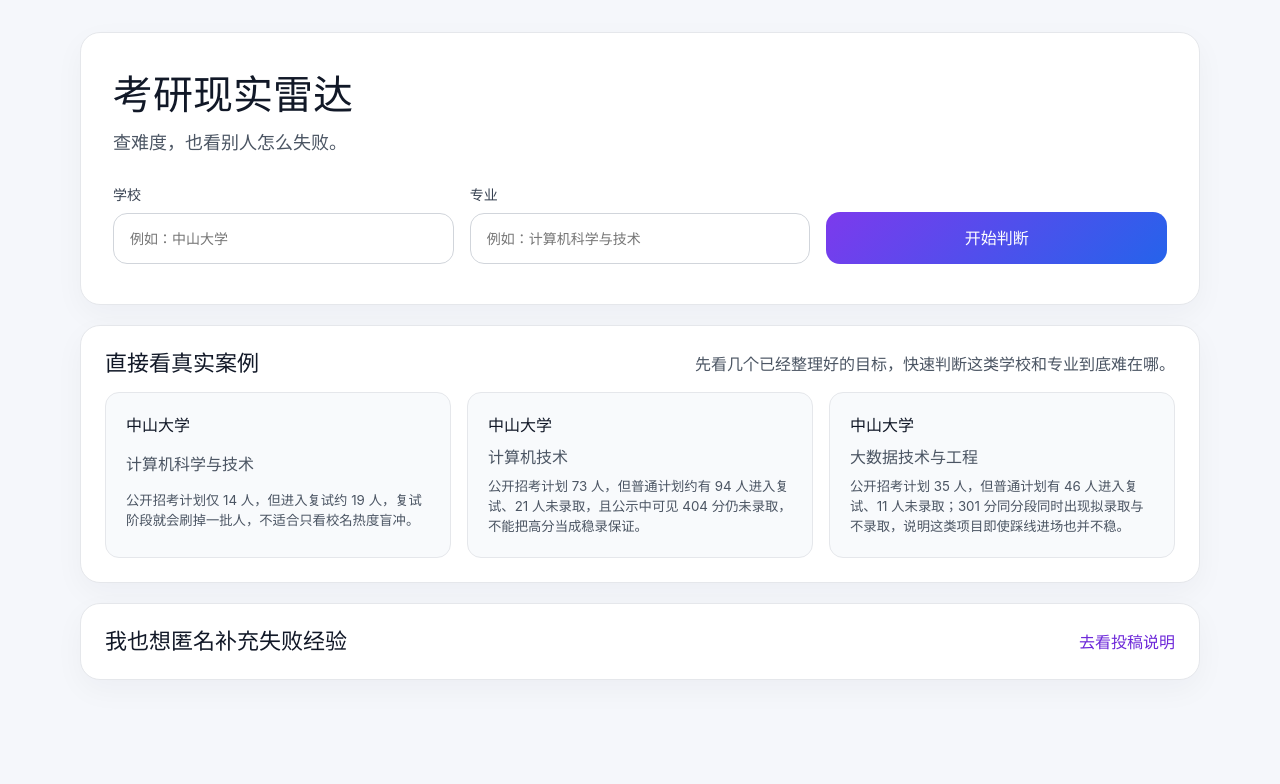
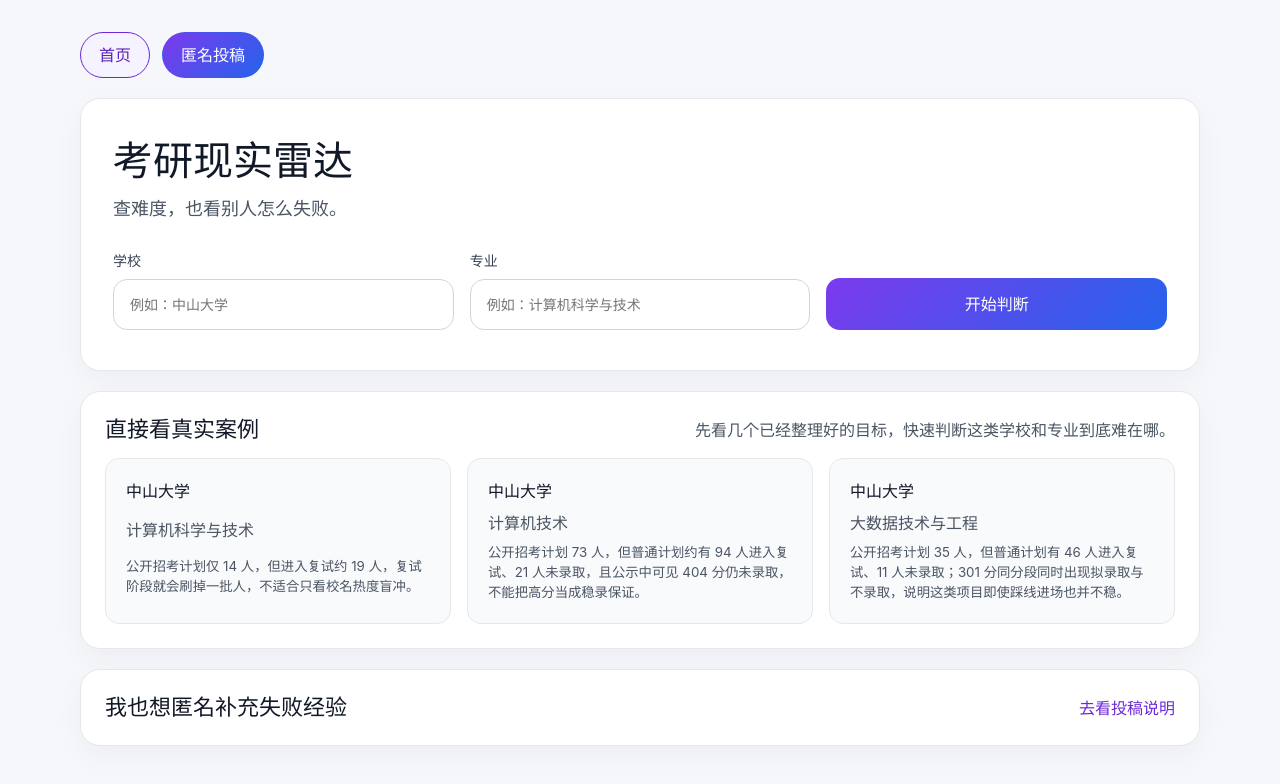
Before and after one commit to August1314/kaoyan-reality-radar-web, a React (Vite) app: page / in a window 1280 px wide. Shown: the top 784 px of the page. Built offline with nearby package versions, Linux system fonts and the light colour scheme.

Commit message:
feat(router): improve in-app navigation

```diff
--- a/src/App.css
+++ b/src/App.css
@@ -2,6 +2,53 @@
   width: min(1120px, calc(100% - 32px));
   margin: 0 auto;
   padding: 32px 0 56px;
+}
+
+.route-bar {
+  display: flex;
+  flex-wrap: wrap;
+  gap: 12px;
+  margin-bottom: 20px;
+}
+
+.route-button {
+  display: inline-flex;
+  align-items: center;
+  justify-content: center;
+  min-height: 44px;
+  padding: 10px 18px;
+  border-radius: 999px;
+  border: 1px solid #d1d5db;
+  background: #ffffff;
+  color: #374151;
+  font-weight: 600;
+  text-decoration: none;
+  transition:
+    border-color 0.2s ease,
+    box-shadow 0.2s ease,
+    transform 0.2s ease;
+}
+
+.route-button:hover {
+  border-color: #a78bfa;
+  box-shadow: 0 8px 20px rgba(109, 40, 217, 0.08);
+  transform: translateY(-1px);
+}
+
+.route-button--active {
+  border-color: #6d28d9;
+  color: #5b21b6;
+  background: #f5f3ff;
+}
+
+.route-button--primary {
+  border-color: transparent;
+  background: linear-gradient(135deg, #7c3aed, #2563eb);
+  color: #ffffff;
+}
+
+.route-button--primary.route-button--active {
+  box-shadow: 0 10px 24px rgba(37, 99, 235, 0.2);
 }
 
 .narrow-page {
--- a/src/App.tsx
+++ b/src/App.tsx
@@ -1,5 +1,6 @@
 import { BrowserRouter, Navigate, Route, Routes } from 'react-router-dom'
 import './App.css'
+import { routeLinks, routePaths } from './lib/routes'
 import { FailureDetailPage } from './pages/FailureDetailPage'
 import { HomePage } from './pages/HomePage'
 import { ResultPage } from './pages/ResultPage'
@@ -9,11 +10,11 @@
   return (
     <BrowserRouter>
       <Routes>
-        <Route path="/" element={<HomePage />} />
-        <Route path="/result/:slug" element={<ResultPage />} />
-        <Route path="/failure/:id" element={<FailureDetailPage />} />
-        <Route path="/submit" element={<SubmitPage />} />
-        <Route path="*" element={<Navigate to="/" replace />} />
+        <Route path={routePaths.home} element={<HomePage />} />
+        <Route path={routePaths.result} element={<ResultPage />} />
+        <Route path={routePaths.failure} element={<FailureDetailPage />} />
+        <Route path={routePaths.submit} element={<SubmitPage />} />
+        <Route path="*" element={<Navigate to={routeLinks.home()} replace />} />
       </Routes>
     </BrowserRouter>
   )
--- a/src/components/FailureCard.tsx
+++ b/src/components/FailureCard.tsx
@@ -1,4 +1,5 @@
 import { Link } from 'react-router-dom'
+import { routeLinks } from '../lib/routes'
 import type { FailureExperience } from '../lib/types'
 
 interface FailureCardProps {
@@ -22,7 +23,7 @@
         ))}
       </ul>
       <p>{failure.reminder}</p>
-      <Link to={`/failure/${failure.id}`} className="text-link">
+      <Link to={routeLinks.failure(failure.id)} className="text-link">
         查看详情
       </Link>
     </article>
--- /dev/null
+++ b/src/components/PageRouteBar.tsx
@@ -0,0 +1,37 @@
+import { NavLink } from 'react-router-dom'
+import { routeLinks } from '../lib/routes'
+
+interface RouteAction {
+  label: string
+  to: string
+  tone?: 'default' | 'primary'
+}
+
+interface PageRouteBarProps {
+  actions: RouteAction[]
+}
+
+export function PageRouteBar({ actions }: PageRouteBarProps) {
+  return (
+    <nav className="route-bar" aria-label="页面导航">
+      {actions.map((action) => (
+        <NavLink
+          key={`${action.label}-${action.to}`}
+          to={action.to}
+          end={action.to === routeLinks.home()}
+          className={({ isActive }) =>
+            [
+              'route-button',
+              action.tone === 'primary' ? 'route-button--primary' : '',
+              isActive ? 'route-button--active' : '',
+            ]
+              .filter(Boolean)
+              .join(' ')
+          }
+        >
+          {action.label}
+        </NavLink>
+      ))}
+    </nav>
+  )
+}
--- /dev/null
+++ b/src/lib/routes.ts
@@ -0,0 +1,13 @@
+export const routePaths = {
+  home: '/',
+  result: '/result/:slug',
+  failure: '/failure/:id',
+  submit: '/submit',
+} as const
+
+export const routeLinks = {
+  home: () => routePaths.home,
+  result: (slug: string) => `/result/${encodeURIComponent(slug)}`,
+  failure: (id: string) => `/failure/${encodeURIComponent(id)}`,
+  submit: () => routePaths.submit,
+} as const
--- a/src/lib/search.ts
+++ b/src/lib/search.ts
@@ -20,6 +20,10 @@
 
 export function findProgramBySlug(slug: string) {
   return programs.find((program) => buildProgramSlug(program) === decodeURIComponent(slug)) ?? null
+}
+
+export function findProgramById(id: string) {
+  return programs.find((program) => program.id === id) ?? null
 }
 
 export function searchProgram({ school, major }: SearchInput): SearchResult {
--- a/src/pages/FailureDetailPage.tsx
+++ b/src/pages/FailureDetailPage.tsx
@@ -1,5 +1,7 @@
 import { Link, useParams } from 'react-router-dom'
-import { findFailureById, findRelatedFailures } from '../lib/search'
+import { PageRouteBar } from '../components/PageRouteBar'
+import { routeLinks } from '../lib/routes'
+import { buildProgramSlug, findFailureById, findProgramById, findRelatedFailures } from '../lib/search'
 
 export function FailureDetailPage() {
   const { id = '' } = useParams()
@@ -10,7 +12,7 @@
       <main className="page narrow-page">
         <section className="card empty-state">
           <h1>这条失败经验不存在</h1>
-          <Link to="/" className="text-link">
+          <Link to={routeLinks.home()} className="text-link">
             返回首页
           </Link>
         </section>
@@ -19,9 +21,16 @@
   }
 
   const related = findRelatedFailures(failure.programId, failure.id)
+  const program = findProgramById(failure.programId)
+  const actions = [
+    { label: '返回首页', to: routeLinks.home() },
+    ...(program ? [{ label: '回到结果页', to: routeLinks.result(buildProgramSlug(program)) }] : []),
+    { label: '匿名投稿', to: routeLinks.submit(), tone: 'primary' as const },
+  ]
 
   return (
     <main className="page narrow-page">
+      <PageRouteBar actions={actions} />
       <section className="card detail-header">
         <p className="eyebrow">失败经验详情</p>
         <h1>
@@ -48,7 +57,7 @@
         </div>
         <div className="related-list">
           {related.map((item) => (
-            <Link key={item.id} to={`/failure/${item.id}`} className="related-item">
+            <Link key={item.id} to={routeLinks.failure(item.id)} className="related-item">
               <strong>{item.reminder}</strong>
               <span>
                 {item.failureStage} · {item.finalResult}
--- a/src/pages/HomePage.tsx
+++ b/src/pages/HomePage.tsx
@@ -1,6 +1,8 @@
 import { Link, useNavigate } from 'react-router-dom'
 import { useMemo, useState } from 'react'
+import { PageRouteBar } from '../components/PageRouteBar'
 import { programs } from '../data/programs'
+import { routeLinks } from '../lib/routes'
 import { buildProgramSlug, searchProgram } from '../lib/search'
 
 export function HomePage() {
@@ -20,7 +22,7 @@
       return
     }
 
-    navigate(`/result/${encodeURIComponent(buildProgramSlug(result.program))}`)
+    navigate(routeLinks.result(buildProgramSlug(result.program)))
   }
 
   const handleExampleClick = (exampleSchool: string, exampleMajor: string) => {
@@ -29,12 +31,18 @@
     const result = searchProgram({ school: exampleSchool, major: exampleMajor })
 
     if (result.program) {
-      navigate(`/result/${encodeURIComponent(buildProgramSlug(result.program))}`)
+      navigate(routeLinks.result(buildProgramSlug(result.program)))
     }
   }
 
   return (
     <main className="page home-page">
+      <PageRouteBar
+        actions={[
+          { label: '首页', to: routeLinks.home() },
+          { label: '匿名投稿', to: routeLinks.submit(), tone: 'primary' },
+        ]}
+      />
       <section className="hero-section card">
         <h1>考研现实雷达</h1>
         <p className="hero-copy">查难度，也看别人怎么失败。</p>
@@ -87,7 +95,7 @@
         <div>
           <h2>我也想匿名补充失败经验</h2>
         </div>
-        <Link to="/submit" className="text-link">
+        <Link to={routeLinks.submit()} className="text-link">
           去看投稿说明
         </Link>
       </section>
--- a/src/pages/ResultPage.tsx
+++ b/src/pages/ResultPage.tsx
@@ -1,7 +1,9 @@
 import { Link, useParams } from 'react-router-dom'
 import { FailureCard } from '../components/FailureCard'
+import { PageRouteBar } from '../components/PageRouteBar'
 import { RadarCard } from '../components/RadarCard'
 import { RiskTagList } from '../components/RiskTagList'
+import { routeLinks } from '../lib/routes'
 import { findProgramBySlug, searchProgram } from '../lib/search'
 
 export function ResultPage() {
@@ -14,7 +16,7 @@
         <section className="card empty-state">
           <h1>暂时还没有找到这个目标</h1>
           <p>可以先返回首页看看已收录的真实案例，或者换一个更接近的学校和专业试试。</p>
-          <Link to="/" className="text-link">
+          <Link to={routeLinks.home()} className="text-link">
             返回首页继续搜索
           </Link>
         </section>
@@ -26,6 +28,12 @@
 
   return (
     <main className="page result-page">
+      <PageRouteBar
+        actions={[
+          { label: '返回首页', to: routeLinks.home() },
+          { label: '匿名投稿', to: routeLinks.submit(), tone: 'primary' },
+        ]}
+      />
       <section className="card page-head">
         <p className="eyebrow">目标判断</p>
         <h1>
@@ -61,7 +69,7 @@
           <h2>你也经历过类似失败？</h2>
           <p>匿名补充一条真实经历，会让后来的人少踩一次坑。</p>
         </div>
-        <Link to="/submit" className="text-link">
+        <Link to={routeLinks.submit()} className="text-link">
           去投稿
         </Link>
       </section>
--- a/src/pages/SubmitPage.tsx
+++ b/src/pages/SubmitPage.tsx
@@ -1,6 +1,15 @@
+import { PageRouteBar } from '../components/PageRouteBar'
+import { routeLinks } from '../lib/routes'
+
 export function SubmitPage() {
   return (
     <main className="page narrow-page">
+      <PageRouteBar
+        actions={[
+          { label: '返回首页', to: routeLinks.home() },
+          { label: '匿名投稿', to: routeLinks.submit(), tone: 'primary' },
+        ]}
+      />
       <section className="card detail-body">
         <p className="eyebrow">投稿页</p>
         <h1>匿名补充失败经验</h1>
```
